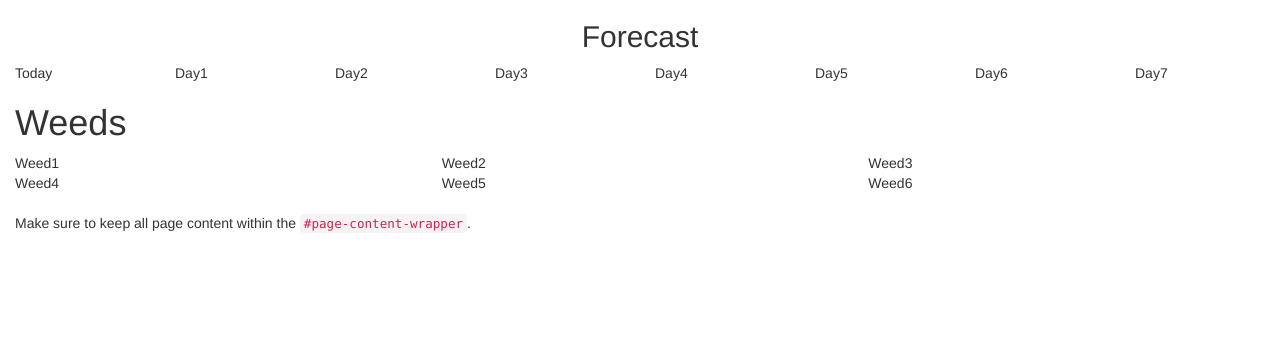
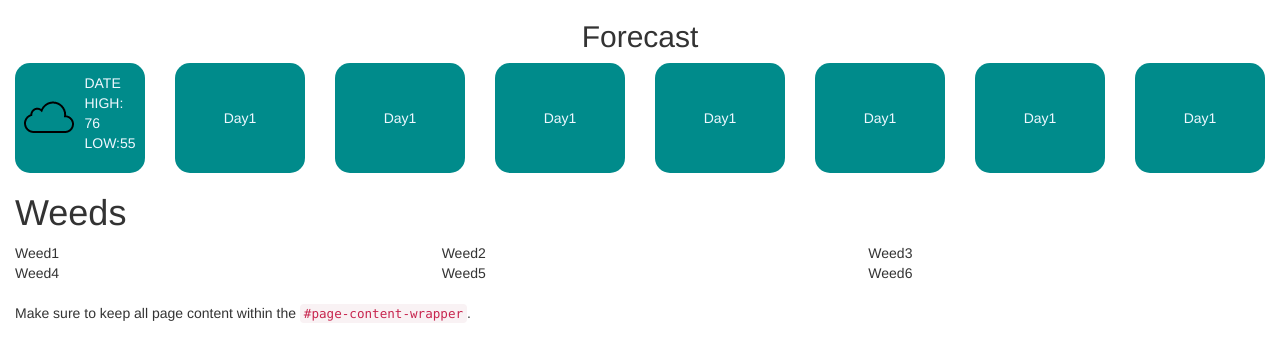
Before and after one commit to CharleeJennings/TurfGrass, a PHP site: page /application/layout.html in a window 1280 px wide. Shown: the top 362 px of the page. Run offline with PHP 8.4, Linux system fonts and the light colour scheme.

Commit message:
Layout and Styling for Forecast

```diff
--- a/application/css/style.css
+++ b/application/css/style.css
@@ -1,3 +1,12 @@
-.col-8{
-width: 12.5%;
+.forecast {
+    align-items: center;
+    background-color: darkcyan;
+    border-radius: 15px;
+    color: aliceblue;
+    display: flex;
+    height: 110px;
+    justify-content: center;
+    position: relative;
+    text-align: justify;
+    width: auto;
 }
--- a/application/layout.html
+++ b/application/layout.html
@@ -10,7 +10,7 @@
     <!-- Bootstrap Core CSS -->
     <link href="css/bootstrap.min.css" rel="stylesheet">
     <!-- Custom CSS -->
-    <link href="css/style.css">
+    <link href="css/style.css" rel="stylesheet">
     <!-- HTML5 Shim and Respond.js IE8 support of HTML5 elements and media queries -->
     <!-- WARNING: Respond.js doesn't work if you view the page via file:// -->
     <!--[if lt IE 9]>
@@ -25,26 +25,45 @@
         <div class="container-fluid">
             <h2><center>Forecast</center></h2>
             <div class="row">
-                <div class="col-md-6">
+                <div class="col-sm-6">
                     <div class="row">
-                        <div class="col-md-3">Today</div>
-                        <div class="col-md-3">Day1</div>
-                        <div class="col-md-3">Day2</div>
-                        <div class="col-md-3">Day3</div>
+                        <div class="col-md-3">
+                            <div class="forecast">
+                                <div class="col-sm-2"><img src="images/weather_icon/Cloud-50.png"> </div>
+                                <div class="col-sm-2"></div>
+                                <div class="col-sm-8"><p>DATE<br>HIGH: 76<br>LOW:55</p></div>
+                            </div>
+                        </div>
+                        <div class="col-md-3">
+                            <div class="forecast">Day1</div>
+                        </div>
+                        <div class="col-md-3">
+                            <div class="forecast">Day1</div>
+                        </div>
+                        <div class="col-md-3">
+                            <div class="forecast">Day1</div>
+                        </div>
                     </div>
                 </div>
-                <div class="col-md-6">
+                <div class="col-sm-6">
                     <div class="row">
-                        <div class="col-md-3">Day4</div>
-                        <div class="col-md-3">Day5</div>
-                        <div class="col-md-3">Day6</div>
-                        <div class="col-md-3">Day7</div>
+                        <div class="col-md-3">
+                            <div class="forecast">Day1</div>
+                        </div>
+                        <div class="col-md-3">
+                            <div class="forecast">Day1</div>
+                        </div>
+                        <div class="col-md-3">
+                            <div class="forecast">Day1</div>
+                        </div>
+                        <div class="col-md-3">
+                            <div class="forecast">Day1</div>
+                        </div>
                     </div>
                 </div>
             </div>
         </div>
     </div>
-
     <!-- Page Content -->
     <div id="page-content-wrapper">
         <div class="container-fluid">
```
Also changed, not shown: application/images/weather_icon/Cloud-50.png (added).
